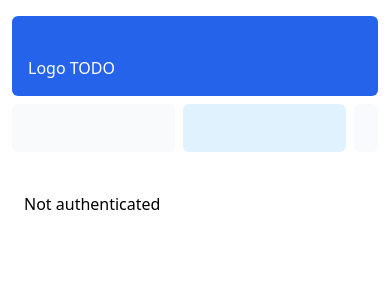
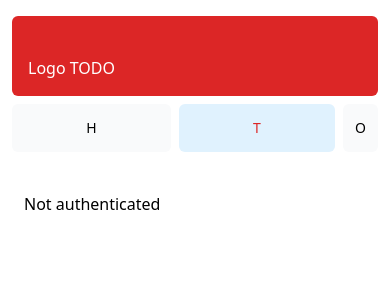
Before and after one commit to egarcia-p/couple-cents, a Next.js app: page /dashboard/transactions in a window 390 px wide. Shown: the top 300 px of the page. Built offline with nearby package versions, Linux system fonts and the light colour scheme; no server answers.

Commit message:
Update - responsiveness and red

```diff
--- a/src/app/dashboard/transactions/page.tsx
+++ b/src/app/dashboard/transactions/page.tsx
@@ -1,5 +1,6 @@
 import { CreateTransaction } from "@/app/ui/transactions/buttons";
 import DashboardTable from "@/app/ui/transactions/table";
+import DashboardTableMobile from "@/app/ui/transactions/table-mobile";
 import { auth } from "@/auth";
 
 export default async function Page() {
@@ -10,10 +11,21 @@ export default async function Page() {
 
   return (
     <div className="w-full">
-      <div>
+      <div className="mt-4 flex items-center justify-between gap-2 md:mt-8">
+        <h1 className="text-lg font-bold">Transactions</h1>
+
         <CreateTransaction />
       </div>
-      <DashboardTable userId={session.user.id} />
+      <div className="mt-4 flex items-center justify-between gap-2 md:mt-8">
+        <h1 className="text-lg">Searchbox</h1>
+        {/* Add Pagination Here */}
+      </div>
+      <div className="hidden w-full md:block">
+        <DashboardTable userId={session.user.id} />
+      </div>
+      <div className="block w-full md:hidden">
+        <DashboardTableMobile userId={session.user.id} />
+      </div>
     </div>
   );
 }
--- a/src/app/ui/button.tsx
+++ b/src/app/ui/button.tsx
@@ -9,7 +9,7 @@ export function Button({ children, className, ...rest }: ButtonProps) {
     <button
       {...rest}
       className={clsx(
-        "flex h-10 items-center rounded-lg bg-blue-500 px-4 text-sm font-medium text-white transition-colors hover:bg-blue-400 focus-visible:outline focus-visible:outline-2 focus-visible:outline-offset-2 focus-visible:outline-blue-500 active:bg-blue-600 aria-disabled:cursor-not-allowed aria-disabled:opacity-50",
+        "flex h-10 items-center rounded-lg bg-red-500 px-4 text-sm font-medium text-white transition-colors hover:bg-red-400 focus-visible:outline focus-visible:outline-2 focus-visible:outline-offset-2 focus-visible:outline-red-500 active:bg-red-600 aria-disabled:cursor-not-allowed aria-disabled:opacity-50",
         className,
       )}
     >
--- a/src/app/ui/dashboard/nav-links.tsx
+++ b/src/app/ui/dashboard/nav-links.tsx
@@ -19,12 +19,13 @@ export default function NavLinks() {
           <Link
             key={link.name}
             href={link.href}
-            className={`flex h-[48px] grow items-center justify-center gap-2 rounded-md bg-gray-50 p-3 text-sm font-medium hover:bg-sky-100 hover:text-blue-600 md:flex-none md:justify-start md:p-2 md:px-3
+            className={`flex h-[48px] grow items-center justify-center gap-2 rounded-md bg-gray-50 p-3 text-sm font-medium hover:bg-sky-100 hover:text-red-600 md:flex-none md:justify-start md:p-2 md:px-3
 
-            ${pathname === link.href ? "bg-sky-100 text-blue-600" : ""}
+            ${pathname === link.href ? "bg-sky-100 text-red-600" : ""}
             `}
           >
-            <p className="hidden md:block">{link.name}</p>
+            <span className="hidden md:block">{link.name}</span>
+            <span className="block md:hidden">{link.name[0]}</span>
           </Link>
         );
       })}
--- a/src/app/ui/dashboard/sidenav.tsx
+++ b/src/app/ui/dashboard/sidenav.tsx
@@ -6,7 +6,7 @@ export default function SideNav() {
   return (
     <div className="flex h-full flex-col px-3 py-4 md:px-2">
       <Link
-        className="mb-2 flex h-20 items-end justify-start rounded-md bg-blue-600 p-4 md:h-40"
+        className="mb-2 flex h-20 items-end justify-start rounded-md bg-red-600 p-4 md:h-40"
         href="/"
       >
         <div className="w-32 text-white md:w-40">Logo TODO</div>
@@ -20,8 +20,9 @@ export default function SideNav() {
             await signOut();
           }}
         >
-          <button className="flex h-[48px] w-full grow items-center justify-center gap-2 rounded-md bg-gray-50 p-3 text-sm font-medium hover:bg-sky-100 hover:text-blue-600 md:flex-none md:justify-start md:p-2 md:px-3">
+          <button className="flex h-[48px] w-full grow items-center justify-center gap-2 rounded-md bg-gray-50 p-3 text-sm font-medium hover:bg-sky-100 hover:text-red-600 md:flex-none md:justify-start md:p-2 md:px-3">
             <div className="hidden md:block">Sign Out</div>
+            <span className="block md:hidden">O</span>
           </button>
         </form>
       </div>
--- a/src/app/ui/transactions/buttons.tsx
+++ b/src/app/ui/transactions/buttons.tsx
@@ -5,9 +5,10 @@ export function CreateTransaction() {
   return (
     <Link
       href="/dashboard/transactions/create"
-      className="flex h-10 items-center rounded-lg bg-blue-600 px-4 text-sm font-medium text-white transition-colors hover:bg-blue-500 focus-visible:outline focus-visible:outline-2 focus-visible:outline-offset-2 focus-visible:outline-blue-600"
+      className="flex h-10 items-center rounded-lg bg-red-600 px-4 text-sm font-medium text-white transition-colors hover:bg-red-500 focus-visible:outline focus-visible:outline-2 focus-visible:outline-offset-2 focus-visible:outline-red-600"
     >
       <span className="hidden md:block">Create Transaction</span>{" "}
+      <span className="block md:hidden">+</span>{" "}
       {/* <PlusIcon className="h-5 md:ml-4" /> */}
     </Link>
   );
--- /dev/null
+++ b/src/app/ui/transactions/table-mobile.tsx
@@ -0,0 +1,37 @@
+import { fetchTransactionsByUserId } from "@/app/lib/data";
+import { auth } from "../../../auth";
+import { DeleteTransaction, UpdateTransaction } from "./buttons";
+
+export default async function DashboardTableMobile({
+  userId,
+}: {
+  userId: string;
+}) {
+  const session = await auth();
+
+  if (!session) return null;
+
+  if (!session.user) return null;
+
+  const transactions = await fetchTransactionsByUserId(userId);
+
+  return (
+    <div className="mt-2 flex-row ">
+      <div className="min-w-full rounded-lg bg-gray-50 p-2 md:pt-0">
+        {transactions?.map((transaction) => (
+          <div
+            key={transaction.id}
+            className="flex flex-row justify-between bg-white m-1 rounded-lg"
+          >
+            <div className="py-3 pl-6 pr-3">
+              <span>{transaction.note}</span>
+            </div>
+            <div className="py-3 pl-6 pr-3 font-bold ">
+              <span>${transaction.amount}</span>
+            </div>
+          </div>
+        ))}
+      </div>
+    </div>
+  );
+}
```
